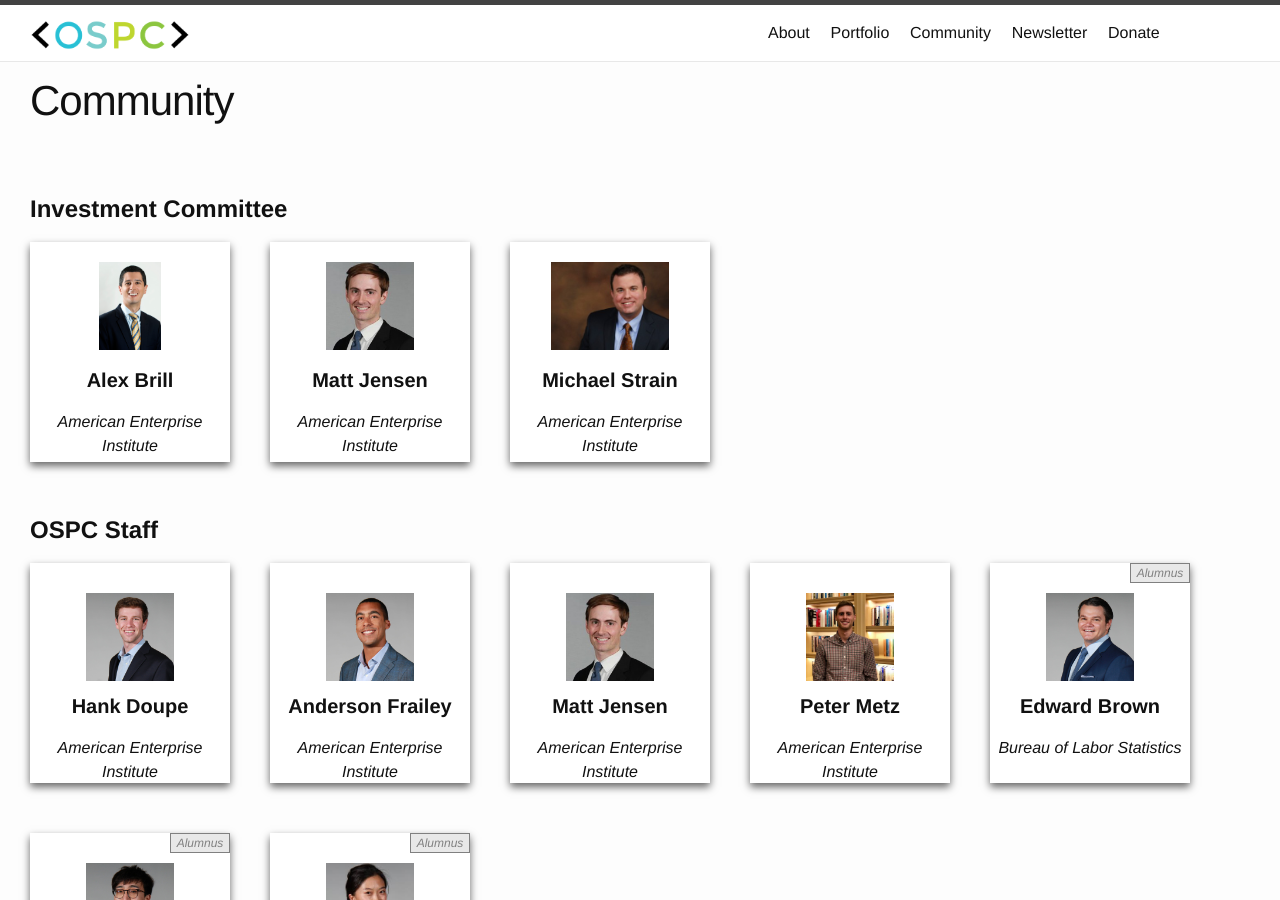
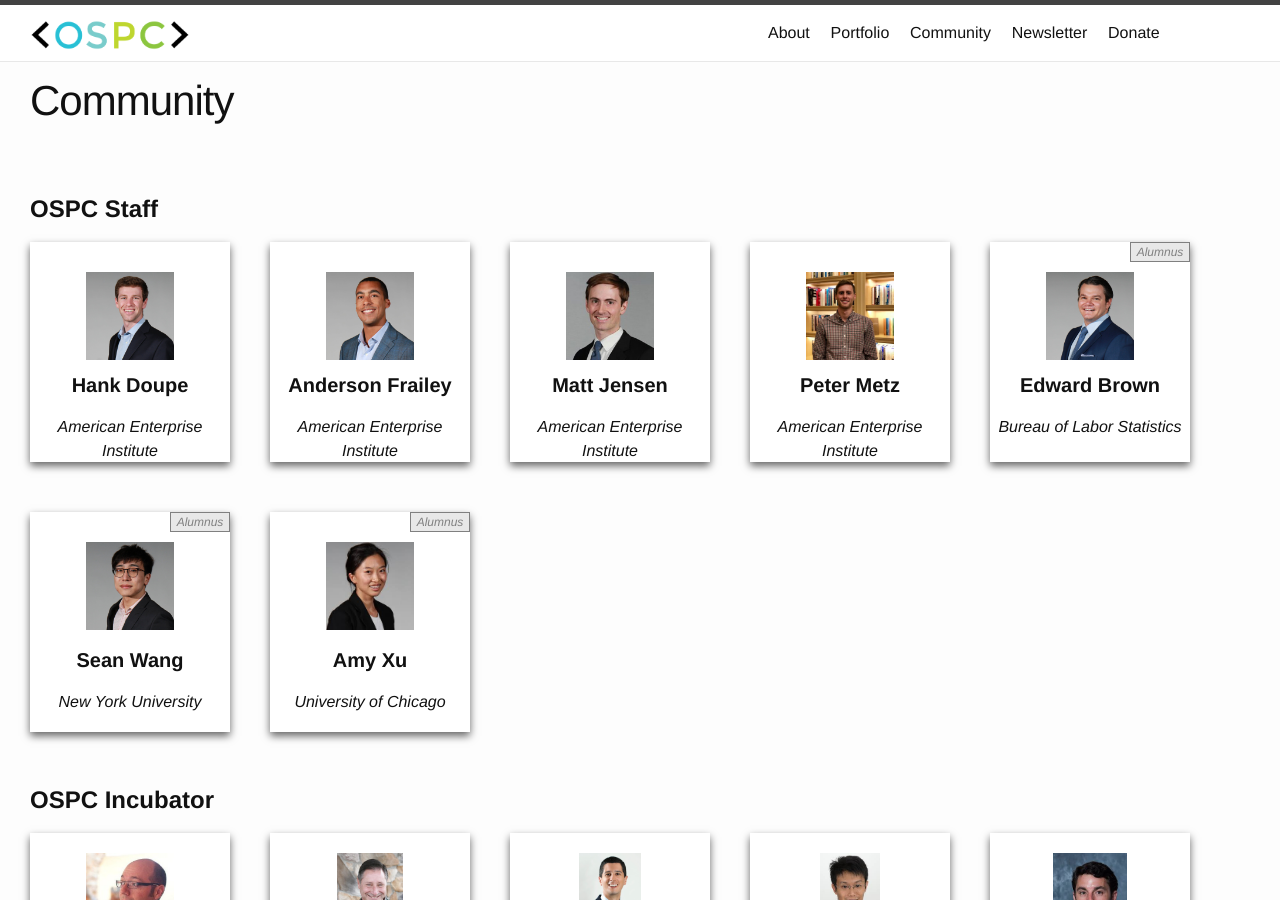
Before and after one commit to ospc-org/ospc-org.github.io, a Jekyll site: the page built from community.md, in a window 1280 px wide and 900 px high. Built offline with Jekyll 4.4.1, drawn with Linux system fonts in a browser that asks for light colours.

Commit message:
remove investment committee

```diff
--- a/community.md
+++ b/community.md
@@ -34,32 +34,7 @@ order: 2
 </style>
 
 <br>
-<h1><b>Investment Committee</b></h1>
-<div class ="wrap">
-	<div class ="card">
-		<img src ="/images/brill.jpg"  style="height:40%; margin:20px 0px 15px 0px">
-		<div class ="container">
-			<h4><b>Alex Brill</b></h4>
-			<p><i>American Enterprise Institute</i></p>
-		</div>
-	</div>
-	<div class ="card">
-		<img src ="/images/jensen.jpg" style="height:40%; margin:20px 0px 15px 0px">
-		<div class ="container">
-			<h4><b>Matt Jensen</b></h4>
-			<p><i>American Enterprise Institute</i></p>
-		</div>
-	</div>
-	<div class ="card">
-		<img src ="/images/strain.jpg" style="height:40%; margin:20px 0px 15px 0px">
-		<div class ="container">
-			<h4><b>Michael Strain</b></h4>
-			<p><i>American Enterprise Institute</i></p>
-		</div>
-	</div>
-
-<h1 style="text-align:left; margin-right:65%"><b>OSPC Staff</b></h1>
-
+<h1><b>OSPC Staff</b></h1>
 <div class ="wrap">
 	<div class ="card">
 		<img src ="/images/doupe.jpg"  style="height:40%; margin:30px 0px 10px 0px">
@@ -113,7 +88,6 @@ order: 2
 			<p><i>University of Chicago</i></p>
 		</div>
 	</div>
-</div>
 <p><br><br></p>
 <h1 style="text-align:left;margin-right:75%"><b>OSPC Incubator</b></h1>
 	<div class ="card">
```
